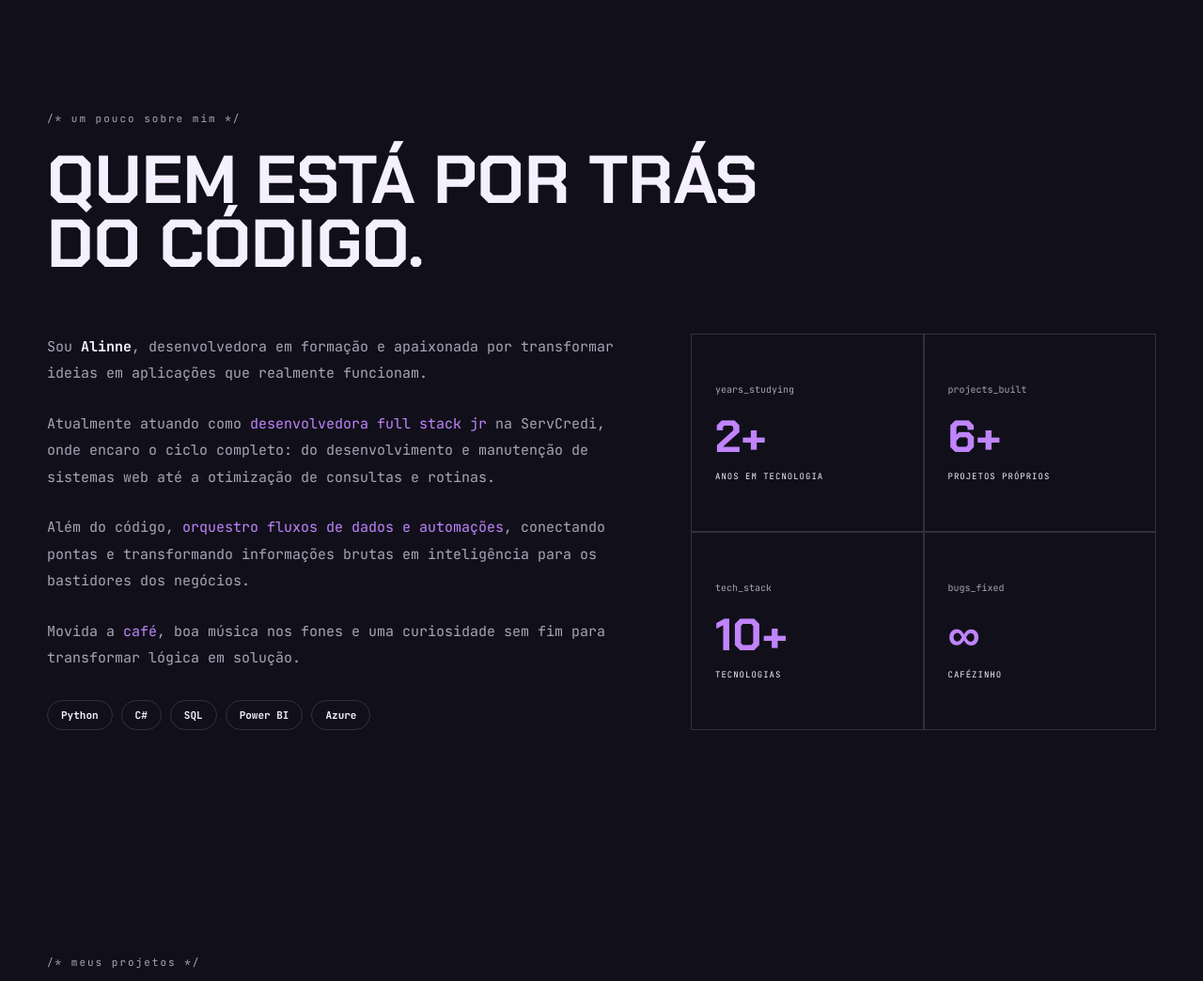
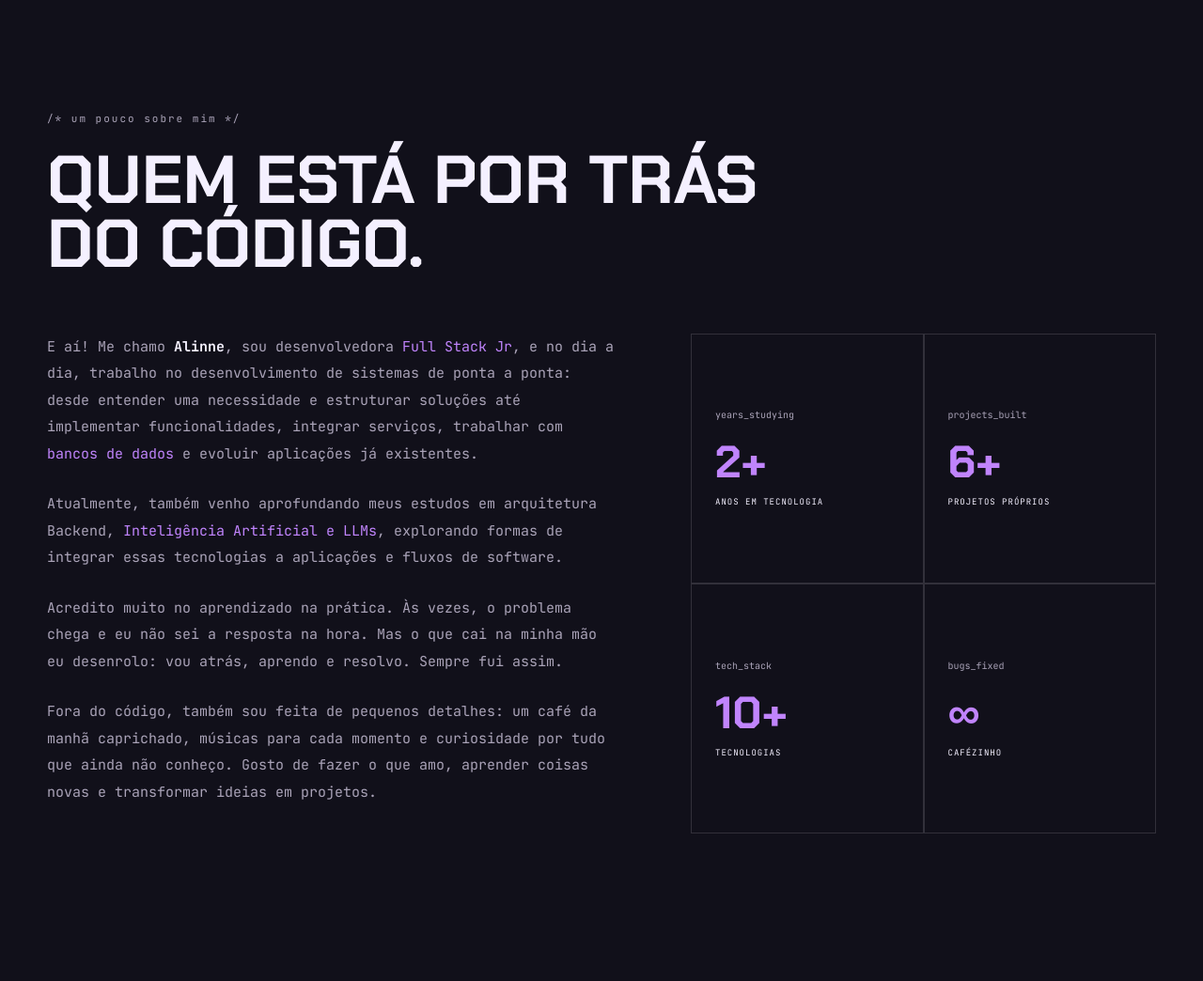
Before and after one commit to alinneoliveira-dev/portfolio, a Flask app: page / in a window 1280 px wide. Shown: the part 815-1859 px from the top of the page at 94% size. Run offline with Flask 3, Linux system fonts and the light colour scheme.

Commit message:
ajuste sobre mim

```diff
--- a/templates/index.html
+++ b/templates/index.html
@@ -139,42 +139,32 @@
                 <div class="about-grid">
 
                     <div class="about-text">
+                        <p>
+                            E aí! Me chamo <strong>Alinne</strong>, sou desenvolvedora
+                            <span class="highlight">Full Stack Jr</span>,
+                            e no dia a dia, trabalho no desenvolvimento de sistemas de ponta a ponta:
+                            desde entender uma necessidade e estruturar soluções até implementar funcionalidades,
+                            integrar serviços, trabalhar com <span class="highlight">bancos de dados</span>
+                            e evoluir aplicações já existentes.
 
                         <p>
-                            Sou <strong>Alinne</strong>, desenvolvedora
-                            em formação e apaixonada por transformar
-                            ideias em aplicações que realmente funcionam.
+                            Atualmente, também venho aprofundando meus estudos em arquitetura Backend,
+                            <span class="highlight">Inteligência Artificial e LLMs</span>,
+                            explorando formas de integrar essas tecnologias a aplicações e fluxos de software.
                         </p>
 
                         <p>
-                            Atualmente atuando como
-                            <span class="highlight">desenvolvedora full stack jr</span>
-                            na ServCredi, onde encaro o ciclo completo:
-                            do desenvolvimento e manutenção de sistemas web
-                            até a otimização de consultas e rotinas.
+                            Acredito muito no aprendizado na prática. Às vezes, o problema chega e eu não sei
+                            a resposta na hora. Mas o que cai na minha mão eu desenrolo: vou atrás, aprendo
+                            e resolvo. Sempre fui assim.
                         </p>
 
                         <p>
-                            Além do código,
-                            <span class="highlight">orquestro fluxos de dados e automações</span>,
-                            conectando pontas e transformando informações
-                            brutas em inteligência para os bastidores dos negócios.
+                            Fora do código, também sou feita de pequenos detalhes: um café da manhã caprichado,
+                            músicas para cada momento e curiosidade por tudo que ainda não conheço. Gosto de fazer o que amo, aprender coisas novas e transformar ideias em projetos.
                         </p>
 
-                        <p>
-                            Movida a <span class="highlight">café</span>,
-                            boa música nos fones e uma curiosidade sem fim
-                            para transformar lógica em solução.
-                        </p>
-
-
                         <div class="tag-container">
-
-                            <span>Python</span>
-                            <span>C#</span>
-                            <span>SQL</span>
-                            <span>Power BI</span>
-                            <span>Azure</span>
 
                         </div>
 
```
